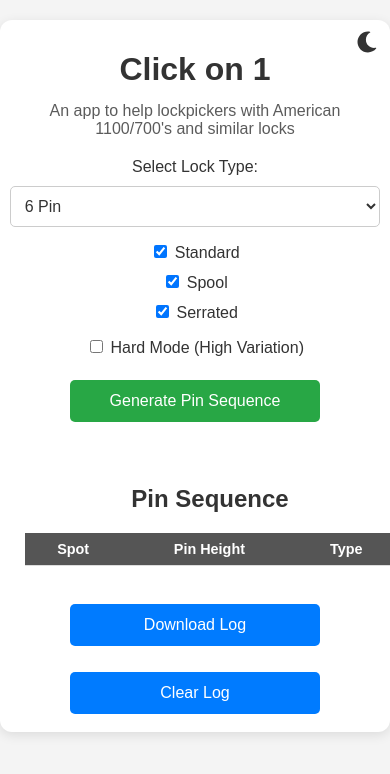
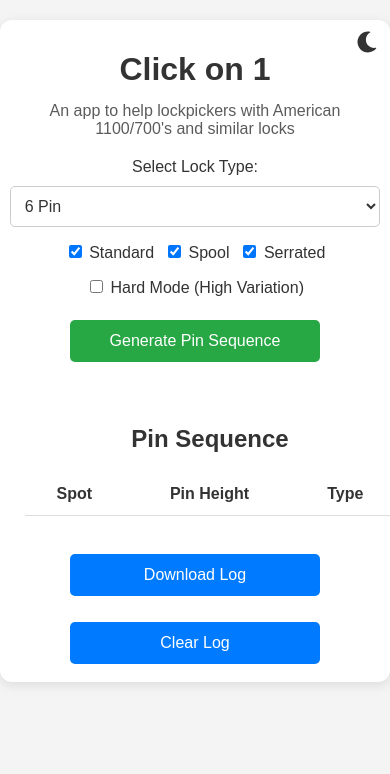
Before and after one commit to profkuns/Click-on-1, a Flask app: page / in a window 390 px wide. Shown: the top 774 px of the page. Run offline with Flask 3, Linux system fonts and the light colour scheme; lists and menus that the app fills with data are empty.

Commit message:
Update style.css

```diff
--- a/static/style.css
+++ b/static/style.css
@@ -22,6 +22,12 @@
     --button-hover: #0c6e35;
 }
 
+/* Apply Smooth Transition */
+body, .app-container, table, th, td, button {
+    transition: background-color 0.5s ease, color 0.5s ease;
+}
+
+/* Global Layout */
 body {
     font-family: 'Arial', sans-serif;
     background-color: var(--bg-color);
@@ -161,11 +167,6 @@ th, td {
     border-bottom: 1px solid #ddd;
 }
 
-th {
-    background: var(--table-header-bg);
-    color: var(--table-header-text);
-}
-
 /* Mobile Fixes */
 @media (max-width: 600px) {
     .app-container {
@@ -178,11 +179,6 @@ th {
         right: 10px;
     }
 
-    .checkbox-group {
-        flex-direction: column;
-        align-items: center;
-    }
-
     .button-group {
         flex-direction: column;
         align-items: center;
@@ -192,12 +188,4 @@ th {
         width: 90%;
         margin: 8px 0;
     }
-
-    table {
-        font-size: 0.9rem;
-    }
-
-    th, td {
-        padding: 8px;
-    }
 }
```
